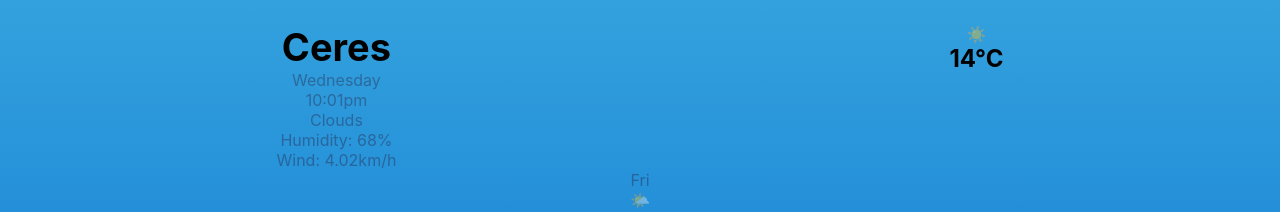
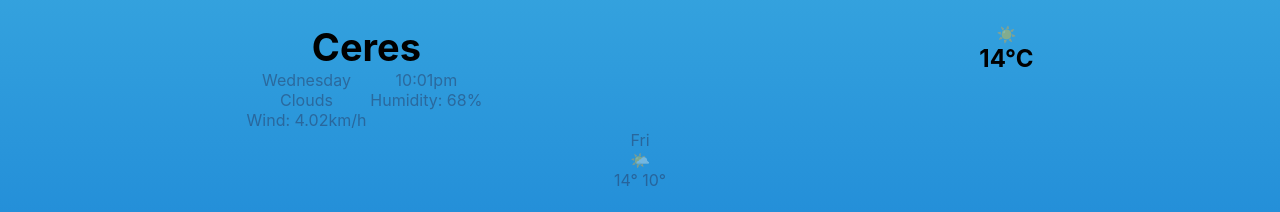
Before and after one commit to Mariii209/react-weather, a React (Create React App) app: page / in a window 1280 px wide. Shown: the part 263-475 px from the top of the page. Built offline with nearby package versions, Linux system fonts and the light colour scheme.

Commit message:
Added in my CSS a grid container

```diff
--- a/src/Weather.css
+++ b/src/Weather.css
@@ -56,3 +56,8 @@ p {
   justify-content: space-around;
   margin-top: 50px;
 }
+
+.Weather .Container {
+  display: grid;
+  grid-template-columns: repeat(2, 1fr);
+}
--- a/src/Weather.js
+++ b/src/Weather.js
@@ -44,11 +44,13 @@ export default function Weather(prop) {
         <div className="CurrentDescription">
           <div className="WeatherDescription">
             <h3>{city}</h3>
-            <p>Wednesday</p>
-            <p>10:01pm</p>
-            <p>Clouds</p>
-            <p>Humidity: 68%</p>
-            <p>Wind: 4.02km/h</p>
+            <div className="Container">
+              <p>Wednesday</p>
+              <p>10:01pm</p>
+              <p>Clouds</p>
+              <p>Humidity: 68%</p>
+              <p>Wind: 4.02km/h</p>
+            </div>
           </div>
           <div className="WeatherTemp">
             <p>☀️</p>
```
